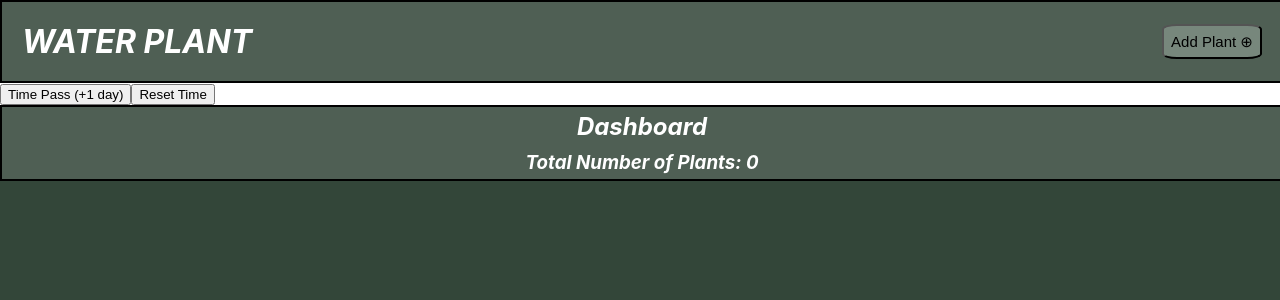
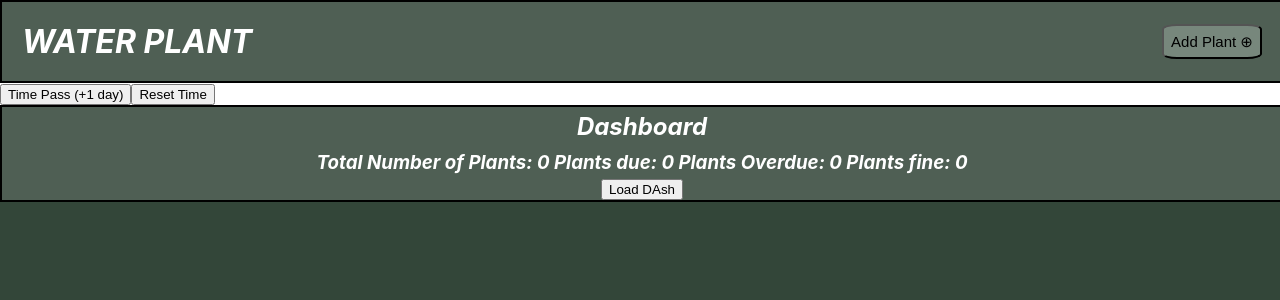
Before and after one commit to CamBlackwell/DesignAssignment2, a React (Create React App) app: page / in a window 1280 px wide. Shown: the top 300 px of the page. Built offline with nearby package versions, Linux system fonts and the light colour scheme.

Commit message:
time changes and dashboard changes. Not finished yet.

```diff
--- a/src/App.js
+++ b/src/App.js
@@ -9,7 +9,8 @@ import TimeButton from './components/TimeButtonForReal';
 
 function App() {
 
-  let time = -1;
+  let time = 0;
+  //console.warn("hello atart")
   const [plants, setPlants]= useState([]);
   const [showForm, setShowForm] = useState(false);
 
@@ -17,13 +18,17 @@ function App() {
     setPlants([...plants, newPlant]);
   }
 
+  //let test = Dashboard(plants,time);
+
   return (
    <div className='App'>
     <Header onOpenForm={() => setShowForm(true)} />
 
-    <TimeButton PlantWaterData={plants} />
+    <TimeButton PlantWaterData={plants} time={time} />
 
-    <Dashboard PlantsData = {plants} />
+   <Dashboard
+      PlantsData = {plants}  dashTime={time}
+    />
 
       {showForm && (
         <AddPlantForm
--- a/src/components/Dashboard.jsx
+++ b/src/components/Dashboard.jsx
@@ -1,11 +1,52 @@
-function Dashboard({PlantsData}) {
+import App from "../App";
+import TimeButton from "./TimeButtonForReal";
+function Dashboard({PlantsData,dashTime}) {
+
+  let index = 0;
+
+  let waterCount = 0;
+  let overdueCount = 0;
+  let fineCount = 0;
+
+  let internalfineCount = 0;
+  let internalwaterCount = 0;
+
+  let refresh = true;
+
+  //let test = App();
+
+ // let dashTime = "aa" //test.getAppTime();
+
+  //dashTime = App.time;
+
+  console.warn(dashTime);
+
+  loadDash();
+  function loadDash(){
+    while (index < PlantsData.length) {
+      console.warn("urgency", PlantsData[index]);
+      console.warn("time", dashTime);
+      if (PlantsData[index].urgency < dashTime) {
+        console.warn("this triggered");
+        overdueCount = overdueCount + 1
+      }
+      else if (PlantsData[index].needsWater == true) {
+        console.warn("bb", refresh);
+        internalwaterCount = waterCount + 1;
+      }
+      else if (PlantsData[index].needsWater == false) {
+        internalfineCount = fineCount + 1;
+      }
+      index = index + 1;
+    }
+  }
+
+   // console.warn(dashTime);
   return (
     <div className="dashboard-container">
         <h2>Dashboard</h2>
-        <h3>Total Number of Plants: {PlantsData.length} </h3>
-
-
-
+        <h3>Total Number of Plants: {PlantsData.length} Plants due: {waterCount} Plants Overdue: {overdueCount} Plants fine: {fineCount}</h3>
+        <button onClick={() => loadDash()}>Load DAsh</button>
     </div>
   );
 }
--- a/src/components/TimeButtonForReal.jsx
+++ b/src/components/TimeButtonForReal.jsx
@@ -1,5 +1,5 @@
-function TimeButton({PlantWaterData}) {
-    let time = 0; // -1 to account for initial loading, actual start value should be zero
+function TimeButton({PlantWaterData, time}) {
+   // let time = 0; // -1 to account for initial loading, actual start value should be zero
 
     function resetTime() {
         time = 0;
@@ -15,14 +15,14 @@ function TimeButton({PlantWaterData}) {
             time = time + 1
         }
         let len = PlantWaterData.length
-       // console.warn(len);
+        console.warn(time);
         while (control < len){
            // console.warn(control);
             if (time >= PlantWaterData[control].urgency) {
                 PlantWaterData[control].needsWater = true;
             }
             control = control + 1;
-            //console.warn(PlantWaterData[1].needsWater);
+            console.warn(PlantWaterData[0].needsWater);
 
         }
         //let water = PlantWaterData[control].watered;
```
